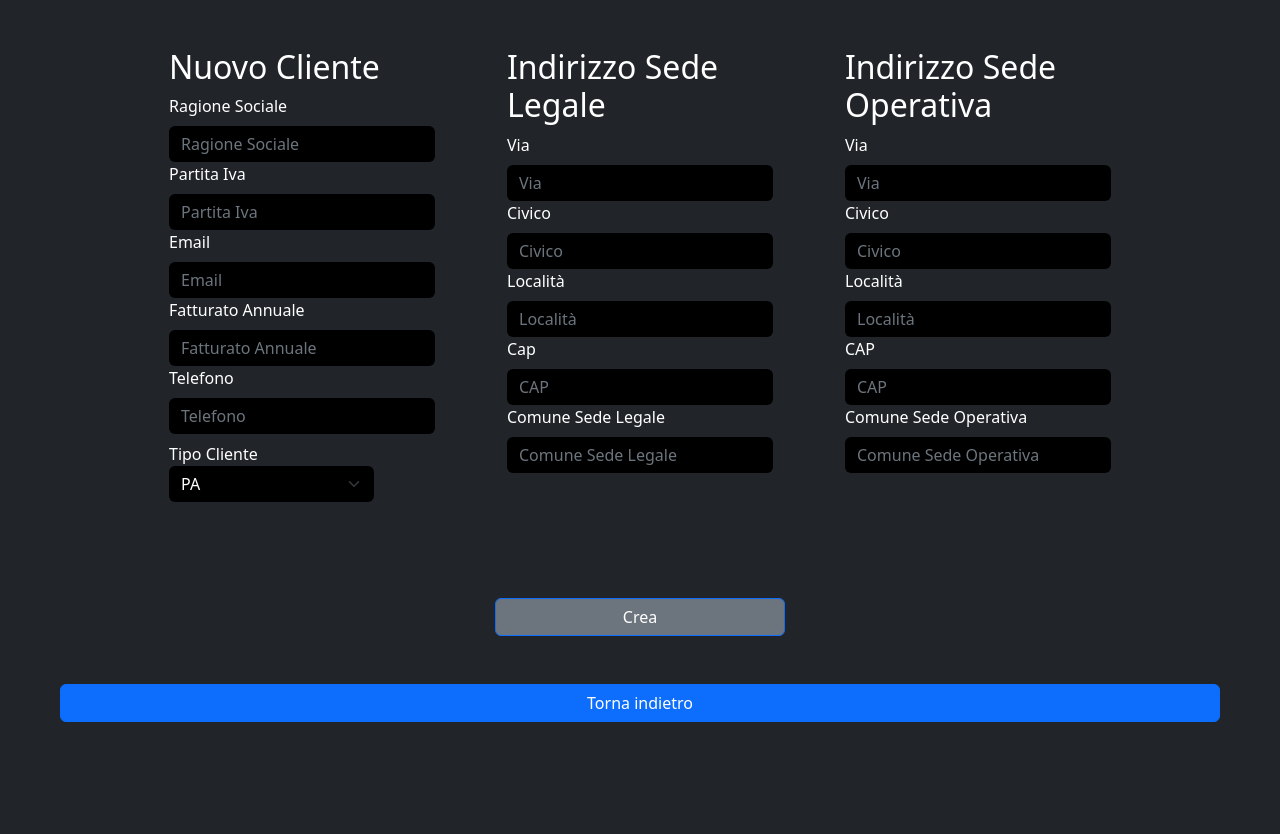
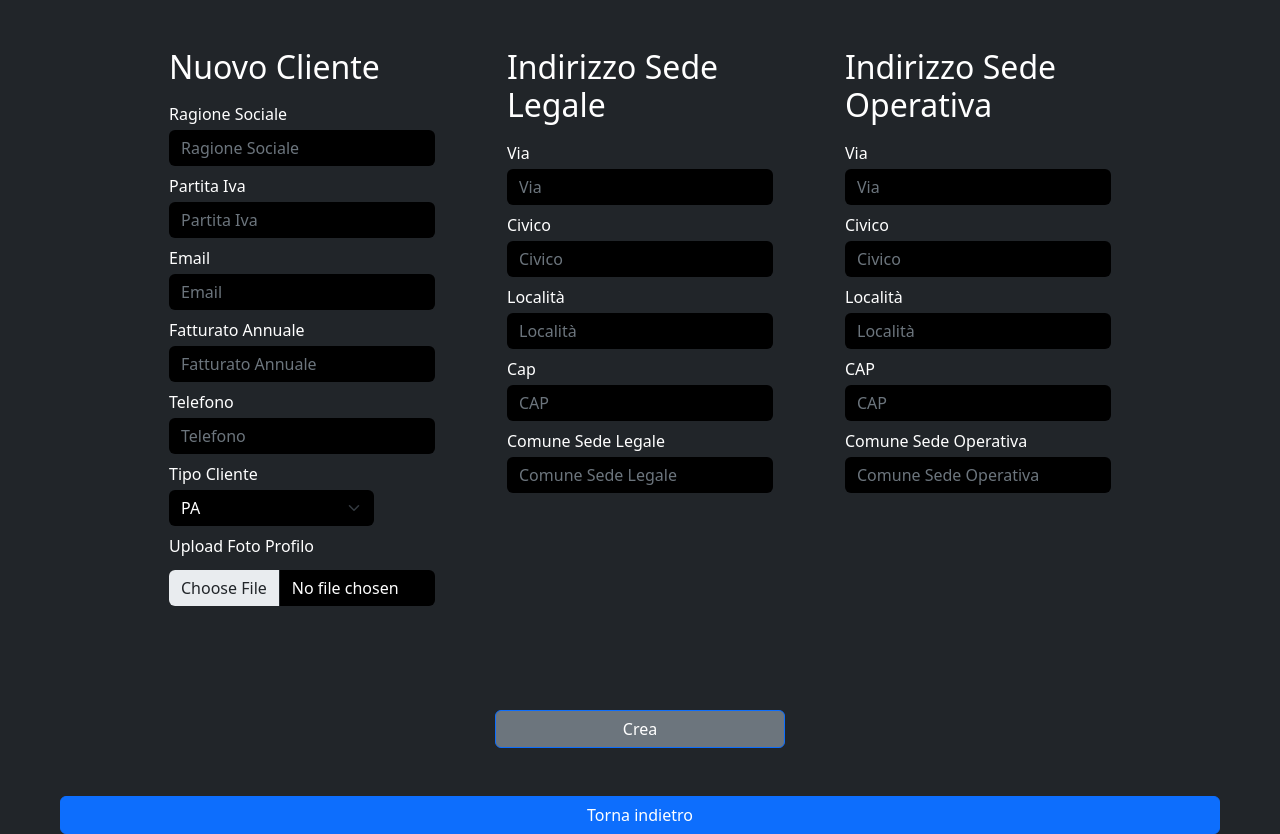
Before and after one commit to DGSimone99/epicode-buildweek-energy-frontend, a React (Vite) app: page /clienti/new in a window 1280 px wide. Before the commit the page ends 800 px from the top, so only its background shows below. Built offline with nearby package versions, Linux system fonts and the light colour scheme.

Commit message:
add form immagine, senza logica

```diff
--- a/src/components/FormClienti.jsx
+++ b/src/components/FormClienti.jsx
@@ -70,7 +70,7 @@ function FormClienti() {
           <Col xs={3}>
             <h2>Nuovo Cliente</h2>
             <Form.Group controlId="validationCustom01">
-              <Form.Label>Ragione Sociale</Form.Label>
+              <Form.Label className="mb-1 mt-2">Ragione Sociale</Form.Label>
               <Form.Control
                 value={form.ragioneSociale}
                 required
@@ -81,7 +81,7 @@ function FormClienti() {
               />
             </Form.Group>
             <Form.Group controlId="validationCustom02">
-              <Form.Label>Partita Iva</Form.Label>
+              <Form.Label className="mb-1 mt-2">Partita Iva</Form.Label>
               <Form.Control
                 value={form.partitaIva}
                 required
@@ -92,7 +92,7 @@ function FormClienti() {
               />
             </Form.Group>
             <Form.Group controlId="validationCustom03">
-              <Form.Label>Email</Form.Label>
+              <Form.Label className="mb-1 mt-2">Email</Form.Label>
               <Form.Control
                 value={form.email}
                 required
@@ -103,7 +103,7 @@ function FormClienti() {
               />
             </Form.Group>
             <Form.Group controlId="validationCustom04">
-              <Form.Label>Fatturato Annuale</Form.Label>
+              <Form.Label className="mb-1 mt-2">Fatturato Annuale</Form.Label>
               <Form.Control
                 value={form.fatturatoAnnuale}
                 required
@@ -113,9 +113,8 @@ function FormClienti() {
                 className="bg-black border-0"
               />
             </Form.Group>
-
             <Form.Group controlId="validationCustom08">
-              <Form.Label>Telefono</Form.Label>
+              <Form.Label className="mb-1 mt-2">Telefono</Form.Label>
               <Form.Control
                 value={form.telefono}
                 required
@@ -125,8 +124,7 @@ function FormClienti() {
                 className="bg-black border-0"
               />
             </Form.Group>
-
-            <p className="mb-0 mt-2">Tipo Cliente</p>
+            <p className="mb-1 mt-2">Tipo Cliente</p>
             <Form.Select
               className="bg-black border-0 d-flex"
               onChange={(e) => setForm({ ...form, tipoCliente: e.target.value })}
@@ -137,13 +135,23 @@ function FormClienti() {
               <option value="SPA">SPA</option>
               <option value="SRL">SRL</option>
             </Form.Select>
+
+            <Form.Group controlId="XXXXXXXXXXXXXXXXXX">
+              <Form.Label className="mb-1 mt-2">Upload Foto Profilo</Form.Label>
+              <Form.Control
+                type="file"
+                accept="image/*"
+                onChange={(e) => setForm({ ...form, fotoProfilo: e.target.files[0] })}
+                className="bg-black border-0 my-2"
+              />
+            </Form.Group>
           </Col>
 
           <Col xs={3}>
             <h2>Indirizzo Sede Legale</h2>
 
             <Form.Group controlId="validationCustom09">
-              <Form.Label>Via</Form.Label>
+              <Form.Label className="mb-1 mt-2">Via</Form.Label>
               <Form.Control
                 value={form.indirizzoSedeLegale.via}
                 required
@@ -163,7 +171,7 @@ function FormClienti() {
             </Form.Group>
 
             <Form.Group controlId="validationCustom09">
-              <Form.Label>Civico</Form.Label>
+              <Form.Label className="mb-1 mt-2">Civico</Form.Label>
               <Form.Control
                 value={form.indirizzoSedeLegale.civico}
                 required
@@ -183,7 +191,7 @@ function FormClienti() {
             </Form.Group>
 
             <Form.Group controlId="validationCustom09">
-              <Form.Label>Località</Form.Label>
+              <Form.Label className="mb-1 mt-2">Località</Form.Label>
               <Form.Control
                 value={form.indirizzoSedeLegale.localita}
                 required
@@ -203,7 +211,7 @@ function FormClienti() {
             </Form.Group>
 
             <Form.Group controlId="validationCustom10">
-              <Form.Label>Cap</Form.Label>
+              <Form.Label className="mb-1 mt-2">Cap</Form.Label>
               <Form.Control
                 value={form.indirizzoSedeLegale.cap}
                 required
@@ -223,7 +231,7 @@ function FormClienti() {
             </Form.Group>
 
             <Form.Group controlId="validationCustom11">
-              <Form.Label>Comune Sede Legale</Form.Label>
+              <Form.Label className="mb-1 mt-2">Comune Sede Legale</Form.Label>
               <Form.Control
                 value={form.comuneSedeLegale}
                 required
@@ -239,7 +247,7 @@ function FormClienti() {
             <h2>Indirizzo Sede Operativa</h2>
 
             <Form.Group controlId="validationCustom09">
-              <Form.Label>Via</Form.Label>
+              <Form.Label className="mb-1 mt-2">Via</Form.Label>
               <Form.Control
                 value={form.indirizzoSedeOperativa.via}
                 required
@@ -259,7 +267,7 @@ function FormClienti() {
             </Form.Group>
 
             <Form.Group controlId="validationCustom09">
-              <Form.Label>Civico</Form.Label>
+              <Form.Label className="mb-1 mt-2">Civico</Form.Label>
               <Form.Control
                 value={form.indirizzoSedeOperativa.civico}
                 required
@@ -279,7 +287,7 @@ function FormClienti() {
             </Form.Group>
 
             <Form.Group controlId="validationCustom09">
-              <Form.Label>Località</Form.Label>
+              <Form.Label className="mb-1 mt-2">Località</Form.Label>
               <Form.Control
                 value={form.indirizzoSedeOperativa.localita}
                 required
@@ -299,7 +307,7 @@ function FormClienti() {
             </Form.Group>
 
             <Form.Group controlId="validationCustom10">
-              <Form.Label>CAP</Form.Label>
+              <Form.Label className="mb-1 mt-2">CAP</Form.Label>
               <Form.Control
                 value={form.indirizzoSedeOperativa.cap}
                 required
@@ -319,7 +327,7 @@ function FormClienti() {
             </Form.Group>
 
             <Form.Group controlId="validationCustom11">
-              <Form.Label>Comune Sede Operativa</Form.Label>
+              <Form.Label className="mb-1 mt-2">Comune Sede Operativa</Form.Label>
               <Form.Control
                 value={form.comuneSedeOperativa}
                 required
```
